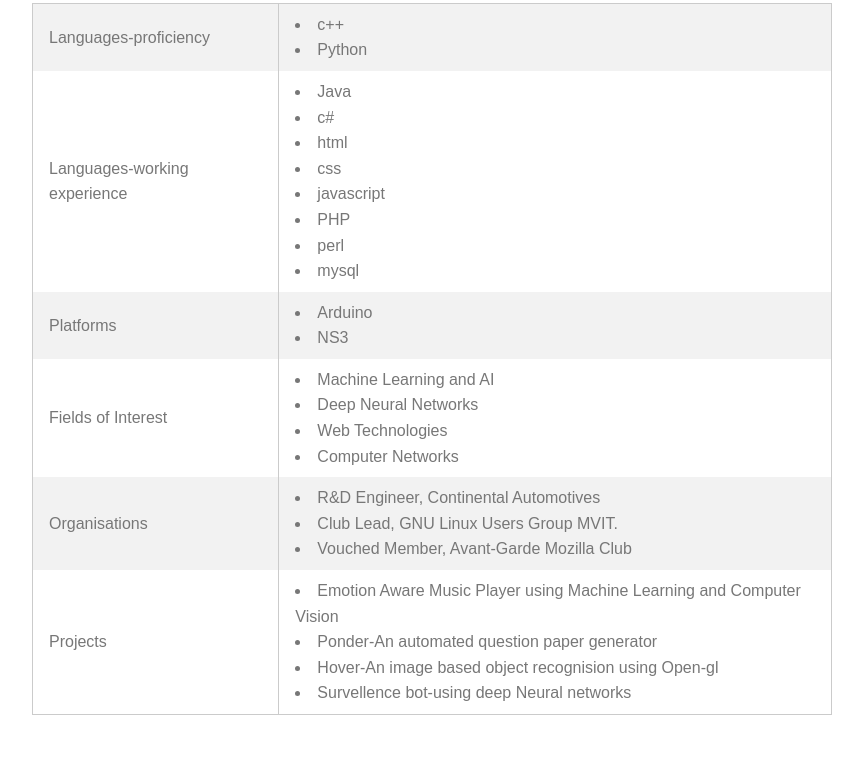
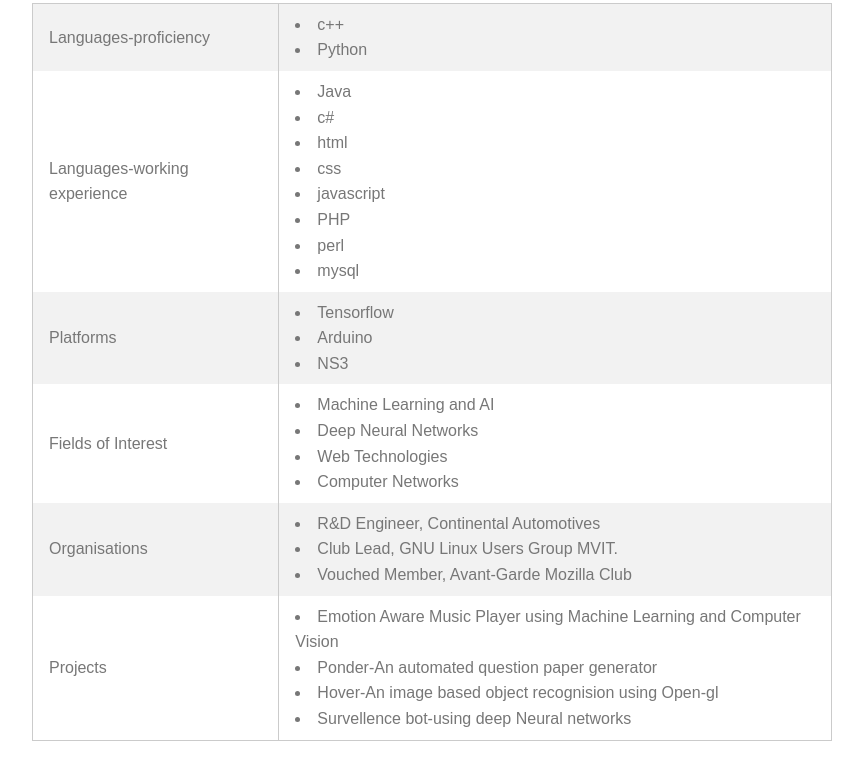
Before and after one commit to vhr121/vhr121.github.io, a plain HTML site: page index.html in a window 1280 px wide. Shown: the part 968-1730 px from the top of the page, without its empty margins (283-1146 px from the left). Drawn offline with nearby package versions, Linux system fonts and the light colour scheme.

Commit message:
Updated index.html with new Platform

```diff
--- a/index.html
+++ b/index.html
@@ -102,7 +102,7 @@ I am a Computer geek and a travel fanatic. I like to explore new technologies an
 
                         <tr class="pure-table-odd">
                         <td>Platforms</td>
-                        <td><li>Arduino</li><li> NS3</li></td>
+                        <td><li> Tensorflow</li><li>Arduino</li><li> NS3</li></td>
                         </tr>
 
                         <tr>
```
